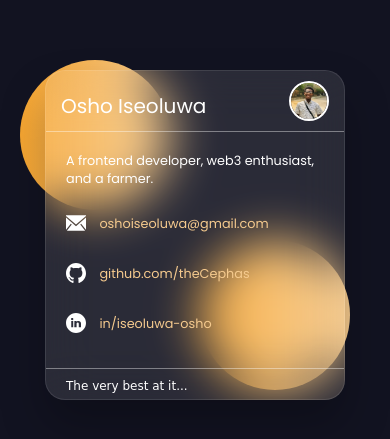
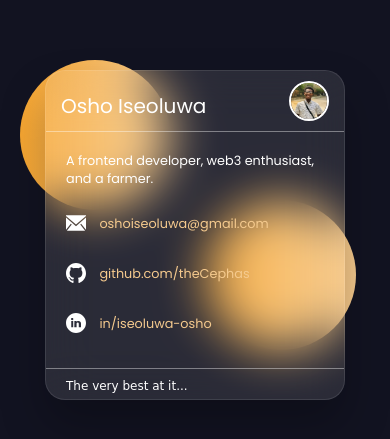
Before and after one commit to theCephas/digital-card, a plain HTML site: page index.html in a window 390 px wide. Shown: the part 187-626 px from the top of the page. Drawn offline with Linux system fonts and the light colour scheme; a web font is replaced by a local one.

Commit message:
I might be dine

```diff
--- a/index.css
+++ b/index.css
@@ -173,7 +173,7 @@ section::after {
                 height: 150px;
                 width: 150px;
                 border-radius: 50%;
-                transform: translate(80px, 80px);
+                transform: translate(86px, 40px);
                 background: linear-gradient(90deg, #F7a631, #F5ca8e);
         }
 
```
